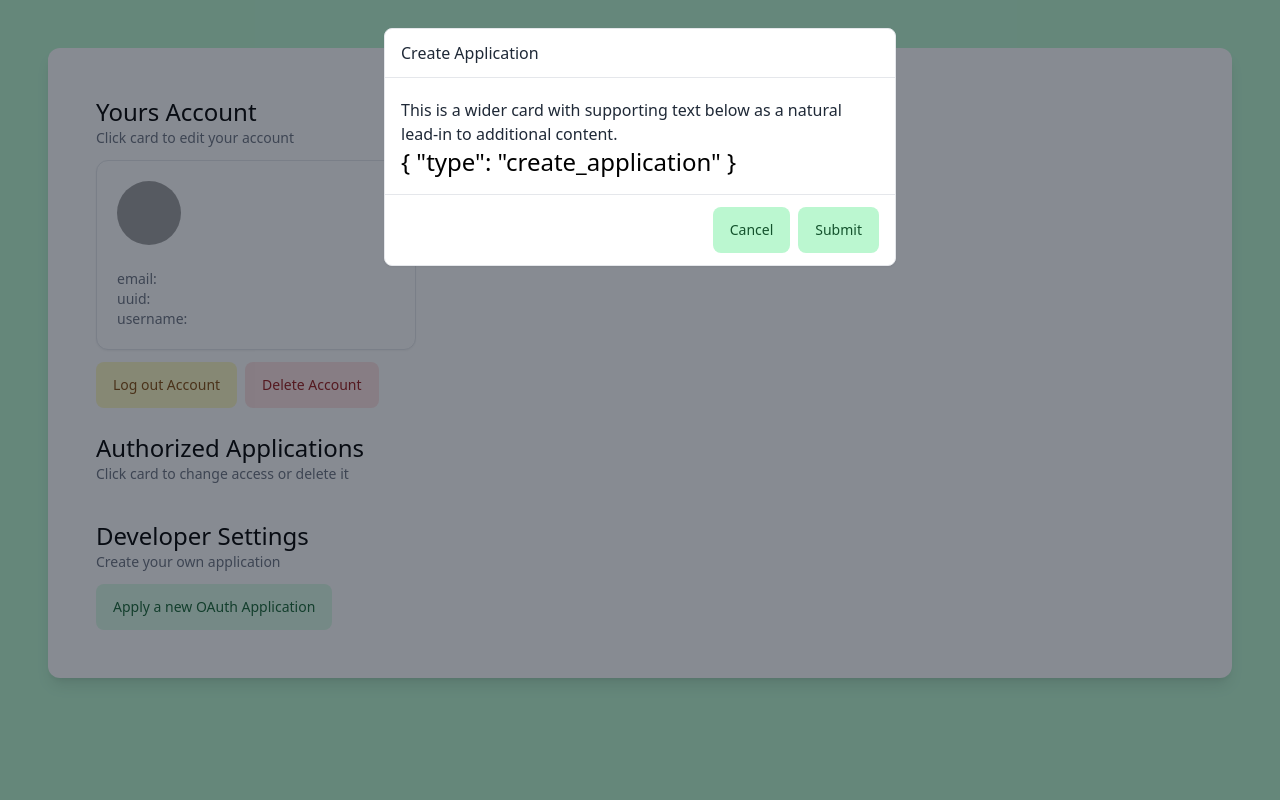
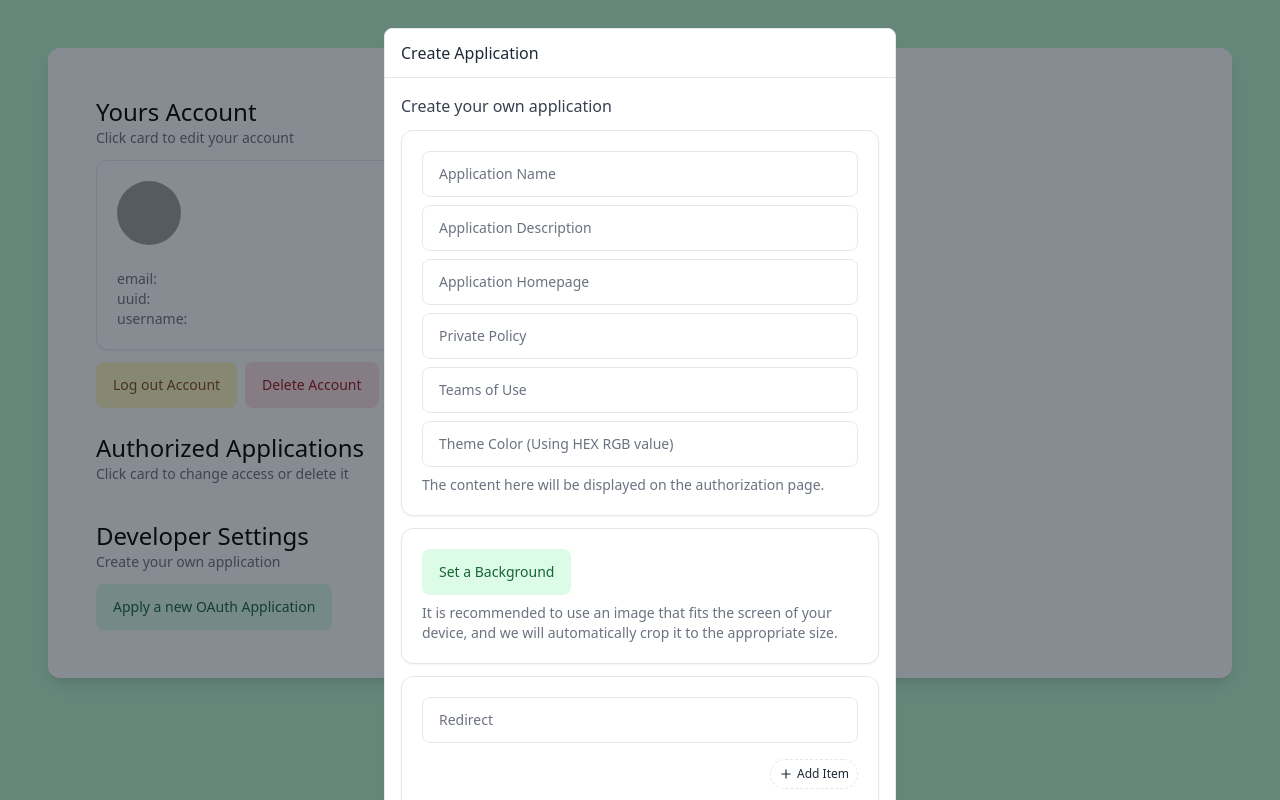
Before and after one commit to hanbings/nikukyu, a Vue app in the folder nikukyu-web/: page /account in a window 1280 px wide. Both pictures are taken after a click on the button "Apply a new OAuth Application". Built offline with nearby package versions, Linux system fonts and the light colour scheme; grey boxes are pictures that could not be loaded.

Commit message:
🔨 Refact: Add necessary components.

```diff
--- a/nikukyu-web/package.json
+++ b/nikukyu-web/package.json
@@ -10,7 +10,9 @@
   },
   "dependencies": {
     "@heroicons/vue": "^2.0.18",
+    "@preline/copy-markup": "^2.0.1",
     "@preline/overlay": "^2.0.1",
+    "@preline/select": "^2.0.1",
     "axios": "^1.6.1",
     "pinia": "^2.1.7",
     "pinia-plugin-persistedstate": "^3.2.0",
--- a/nikukyu-web/src/components/Checkbox.vue
+++ b/nikukyu-web/src/components/Checkbox.vue
@@ -1,18 +1,17 @@
 <script lang="ts" setup>
 export interface CheckboxProps {
   title: string,
-  description: string,
+  description?: string,
   checked: boolean
 }
 
 const props = withDefaults(defineProps<CheckboxProps>(), {
   title: 'Archive',
-  description: 'Notify me when this action happens.',
   checked: false
 })
 </script>
 <template>
-  <div class="relative flex items-start">
+  <div v-show="description" class="relative flex items-start">
     <div class="flex items-center h-5 mt-1">
       <input id="hs-checkbox-archive" :checked="props.checked" aria-describedby="hs-checkbox-archive-description"
              class="
@@ -32,4 +31,19 @@ const props = withDefaults(defineProps<CheckboxProps>(), {
             class="block text-sm text-gray-400 dark:text-gray-500">{{ props.description }}</span>
     </label>
   </div>
+
+  <div v-show="!description"  class="flex">
+    <input type="checkbox"
+           class="
+               border-gray-200 rounded text-green-500
+               focus:ring-green-300 disabled:opacity-50
+               disabled:pointer-events-none
+               dark:bg-gray-800 dark:border-gray-700
+               dark:checked:bg-blue-500 dark:checked:border-blue-500
+               dark:focus:ring-offset-gray-800
+           "
+           id="hs-default-checkbox">
+    <label for="hs-default-checkbox"
+           class="text-sm text-gray-500 ms-3 dark:text-gray-400">{{ props.title }}</label>
+  </div>
 </template>
--- a/nikukyu-web/src/pages/Account.vue
+++ b/nikukyu-web/src/pages/Account.vue
@@ -6,6 +6,9 @@ import Button from "../components/Button.vue";
 import {ref} from "vue";
 import {Account, AccountOAuth} from "../data/account.ts";
 import {OAuth} from "../data/oauth.ts";
+import Input from "../components/Input.vue";
+import Checkbox from "../components/Checkbox.vue";
+import {AccessType} from "../data/token.ts";
 
 // infer type
 interface Modal {
@@ -79,7 +82,7 @@ const creates: Array<OAuth> = []
   </div>
 
   <div id="hs-slide-down-animation-modal"
-       class="hs-overlay hidden w-full h-full fixed top-0 start-0 z-[60] overflow-x-hidden overflow-y-auto pointer-events-none">
+       class="no-scrollbar hs-overlay hidden w-full h-full fixed top-0 start-0 z-[60] overflow-x-hidden overflow-y-auto pointer-events-none">
     <div
         class="hs-overlay-open:mt-7 hs-overlay-open:opacity-100 hs-overlay-open:duration-500 mt-0 opacity-0 ease-out transition-all sm:max-w-lg sm:w-full m-3 sm:mx-auto">
       <div
@@ -89,11 +92,106 @@ const creates: Array<OAuth> = []
             {{ modalTitle[opened.type] }}
           </h3>
         </div>
-        <div class="p-4 overflow-y-auto">
-          <p class="mt-1 text-gray-800 dark:text-gray-400">
-            This is a wider card with supporting text below as a natural lead-in to additional content.
-          </p>
-          <p class="text-2xl">{{ opened }}</p>
+        <div v-show="opened.type === 'edit_account'" class="p-4 overflow-y-auto flex flex-col gap-3">
+          <p class="text-gray-700 dark:text-gray-300">Edit your account</p>
+          <div class="flex flex-col gap-2">
+            <Card class="flex flex-col gap-2">
+              <Input placeholder="Nickname"/>
+              <p class="text-sm text-gray-500 dark:text-gray-300">
+                This name is a custom nickname and can be repeated with others.
+              </p>
+            </Card>
+            <Card class="flex flex-col gap-2">
+              <Avatar size="lg"/>
+              <div>
+                <Button>Set a new Avatar</Button>
+              </div>
+              <div>
+                <p class="text-sm text-yellow-300 dark:text-yellow-500">Your avatar may be reviewed by us.</p>
+                <p class="text-sm text-gray-500 dark:text-gray-300">Your avatar may be visible to other users.</p>
+              </div>
+            </Card>
+            <Card class="flex flex-col gap-2">
+              <div>
+                <Button>Set a Background</Button>
+              </div>
+              <div>
+                <p class="text-sm text-gray-500 dark:text-gray-300">It is recommended to use an image that fits the
+                  screen of your device, and we will automatically crop it to the appropriate size.</p>
+              </div>
+            </Card>
+            <div id="color picker"></div>
+          </div>
+        </div>
+        <div v-show="opened.type === 'create_application'" class="p-4 overflow-y-auto flex flex-col gap-3">
+          <p class="text-gray-700 dark:text-gray-300">Create your own application</p>
+
+          <Card class="flex flex-col gap-2">
+            <Input placeholder="Application Name"/>
+            <Input placeholder="Application Description"/>
+            <Input placeholder="Application Homepage"/>
+            <Input placeholder="Private Policy"/>
+            <Input placeholder="Teams of Use"/>
+            <Input placeholder="Theme Color (Using HEX RGB value)"/>
+            <p class="text-sm text-gray-500 dark:text-gray-300">The content here will be displayed on the authorization
+              page.</p>
+          </Card>
+          <Card class="flex flex-col gap-2">
+            <div>
+              <Button>Set a Background</Button>
+            </div>
+            <div>
+              <p class="text-sm text-gray-500 dark:text-gray-300">
+                It is recommended to use an image that fits the
+                screen of your device, and we will automatically crop it to the appropriate size.
+              </p>
+            </div>
+          </Card>
+          <Card id="redirect list" class="flex flex-col gap-3">
+            <div class="flex flex-col gap-1">
+              <!-- Input Group -->
+              <div id="hs-wrapper-for-copy" class="space-y-3">
+                <Input id="hs-content-for-copy"
+                       type="text"
+                       placeholder="Redirect"/>
+              </div>
+
+              <p class="mt-3 text-end">
+                <button type="button"
+                        data-hs-copy-markup='{ "targetSelector": "#hs-content-for-copy", "wrapperSelector": "#hs-wrapper-for-copy", "limit": 10 }'
+                        id="hs-copy-content"
+                        class="py-1.5 px-2 inline-flex items-center gap-x-1 text-xs font-medium rounded-full border border-dashed border-gray-200 bg-white text-gray-800 hover:bg-gray-50 disabled:opacity-50 disabled:pointer-events-none dark:bg-gray-800 dark:border-gray-700 dark:text-gray-300 dark:hover:bg-gray-700 dark:focus:outline-none dark:focus:ring-1 dark:focus:ring-gray-600">
+                  <svg class="flex-shrink-0 w-3.5 h-3.5" xmlns="http://www.w3.org/2000/svg" width="24" height="24"
+                       viewBox="0 0 24 24" fill="none" stroke="currentColor" stroke-width="2" stroke-linecap="round"
+                       stroke-linejoin="round">
+                    <path d="M5 12h14"/>
+                    <path d="M12 5v14"/>
+                  </svg>
+                  Add Item
+                </button>
+              </p>
+              <!-- End Input Group -->
+            </div>
+            <div class="flex flex-col">
+              <p class="text-sm text-gray-500 dark:text-gray-300">Limit up to 10 redirect addresses.</p>
+              <p class="text-sm text-gray-500 dark:text-gray-300">The redirect url address of the application.</p>
+              <a class="text-sm text-green-500" href="https://www.oauth.com/oauth2-servers/redirect-uris/">
+                About redirect url
+              </a>
+            </div>
+          </Card>
+          <Card id="access multiple checkbox" class="flex flex-col gap-2">
+            <div class="flex flex-col gap-1">
+              <Checkbox v-for="access in AccessType" :title="access"></Checkbox>
+            </div>
+            <div>
+              <p class="text-sm text-gray-500 dark:text-gray-300">
+                Check the permissions that need to be requested from the user.
+              </p>
+              <p class="text-sm text-yellow-300 dark:text-yellow-500">Some permissions are sensitive permissions and the
+                user will be prompted on the authorization page.</p>
+            </div>
+          </Card>
         </div>
         <div class="flex justify-end items-center gap-x-2 py-3 px-4 border-t dark:border-gray-700">
           <Button type="success" data-hs-overlay="#hs-slide-down-animation-modal">Cancel</Button>
@@ -102,5 +200,13 @@ const creates: Array<OAuth> = []
       </div>
     </div>
   </div>
+</template>
+<style scoped>
+.no-scrollbar {
+  -ms-overflow-style: none;
+}
 
-</template>
+.no-scrollbar::-webkit-scrollbar {
+  width: 0 !important
+}
+</style>
```
Also changed, not shown: 1 other file (tests, documents, lock files or other folders).
